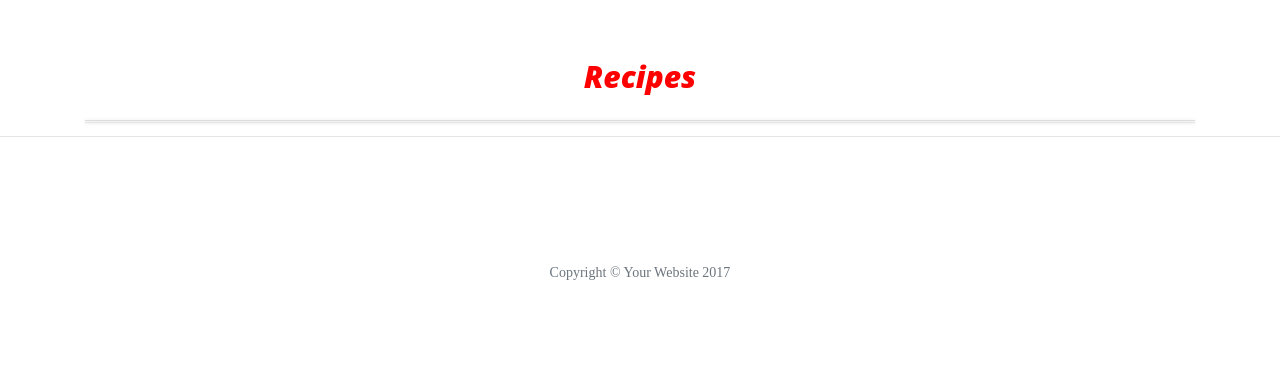
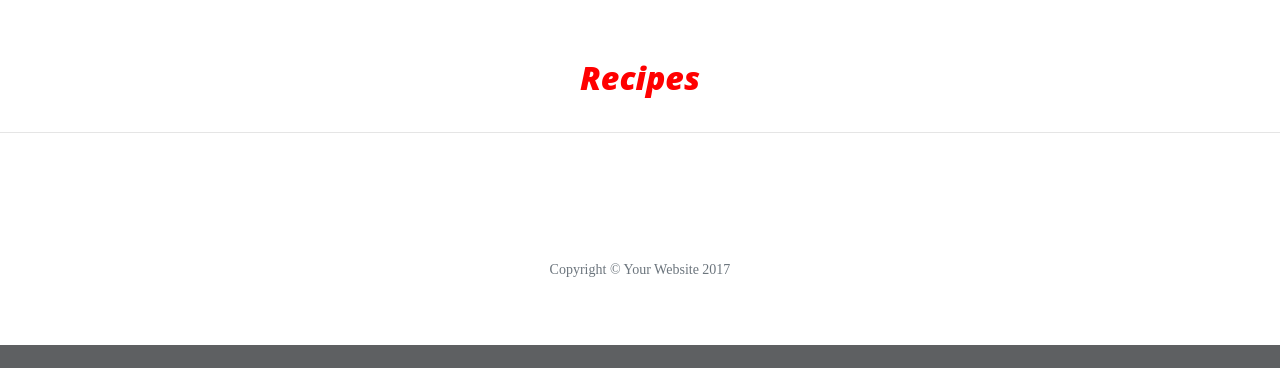
Before and after one commit to Declan446/irish-recipes, a Flask app: page /recipes in a window 1280 px wide. Shown: the part 533-901 px from the top of the page. After the commit the page ends 878 px from the top, so only its background shows below. Run offline with Flask 2, Linux system fonts and the light colour scheme; data that the repository does not hold is empty; some libraries are stand-ins or nearby versions.

Commit message:
got rid of materialize because it was conflicting with my bootstrap theme.now i have to change all of my materialize elements to bootstrap elements.bad time to find out its bad practice to use two frameworks in a project.

```diff
--- a/templates/add.html
+++ b/templates/add.html
@@ -43,7 +43,7 @@
        </div>
 
       <div class="row">
-           <button class="btn waves-effect waves-light" type="submit" name="action">Add Recipe
+           <button class="waves-effect waves-light btn-small green" type="submit" name="action">Add Recipe
                <i class="material-icons right">playlist_add</i>
            </button>
       </div>
--- a/templates/base.html
+++ b/templates/base.html
@@ -3,9 +3,7 @@
 <head>
     <meta charset="UTF-8">
     <meta name="viewport" content="width=device-width, initial-scale=1.0">
-    <link href="https://fonts.googleapis.com/icon?family=Material+Icons" rel="stylesheet">
-    <link rel="stylesheet" href="https://stackpath.bootstrapcdn.com/bootstrap/4.5.0/css/bootstrap.min.css">
-    <link rel="stylesheet" href="https://cdnjs.cloudflare.com/ajax/libs/materialize/1.0.0/css/materialize.min.css">
+    <link href="https://stackpath.bootstrapcdn.com/bootstrap/4.5.0/css/bootstrap.min.css" rel="stylesheet">
     <link href="{{ url_for('static', filename='vendor/bootstrap/css/bootstrap.min.css') }}" rel="stylesheet">
     <link rel="stylesheet" href="{{ url_for('static', filename='css/clean-blog.min.css') }}" type="text/css" />
     <link rel="stylesheet" href="{{url_for('static', filename='css/style.css')}}" type="text/css" />
@@ -15,7 +13,7 @@
 
     <!-- Navigation -->
     <nav class="navbar navbar-expand-lg navbar-light fixed-top" id="mainNav">
-        <div class="container">
+        <div class="container-fluid">
             <a class="navbar-brand" href="base.html">Taste Of Ireland</a>
             <button class="navbar-toggler navbar-toggler-right" type="button" data-toggle="collapse" data-target="#navbarResponsive" aria-controls="navbarResponsive" aria-expanded="false" aria-label="Toggle navigation">
           Menu
@@ -211,7 +209,7 @@
     <script src="{{ url_for('static', filename='js/clean-blog.min.js') }}"></script>
 
     <script src="https://code.jquery.com/jquery-3.5.1.min.js" integrity="sha256-9/aliU8dGd2tb6OSsuzixeV4y/faTqgFtohetphbbj0=" crossorigin="anonymous"></script>
-    <script src="https://cdnjs.cloudflare.com/ajax/libs/materialize/1.0.0/js/materialize.min.js"></script>
+
 
     <script type="text/javascript">
         $(document).ready(function(){
--- a/templates/recipes.html
+++ b/templates/recipes.html
@@ -8,8 +8,8 @@
             <div class="collapsible-header">
                 <div class="col s3">
                     <i class="material-icons">expand_more</i>
-                    <a href="{{url_for('delete_recipe', recipe_id=recipe._id)}}" class="waves-effect waves-light btn btn_small red">Delete</a>
-                    <a href="{{url_for('edit_recipe', recipe_id=recipe._id)}}" class="waves-effect waves-light btn btn_small blue">Edit</a>
+                    <a href="{{url_for('delete_recipe', recipe_id=recipe._id)}}" class="waves-effect waves-light btn-small red">Delete</a>
+                    <a href="{{url_for('edit_recipe', recipe_id=recipe._id)}}" class="waves-effect waves-light btn-small blue">Edit</a>
 
                 </div>
 
@@ -19,7 +19,7 @@
             </div>
             <div class="collapsible-body">
                 <span>
-                    <img id="show-img" class="img-responsive" src="{{ recipe.image }}">
+                    <img class="img-responsive" src="{{ recipe.image }}">
                 </span>
             </div>
 
```
Also changed, not shown: 1 other file.
